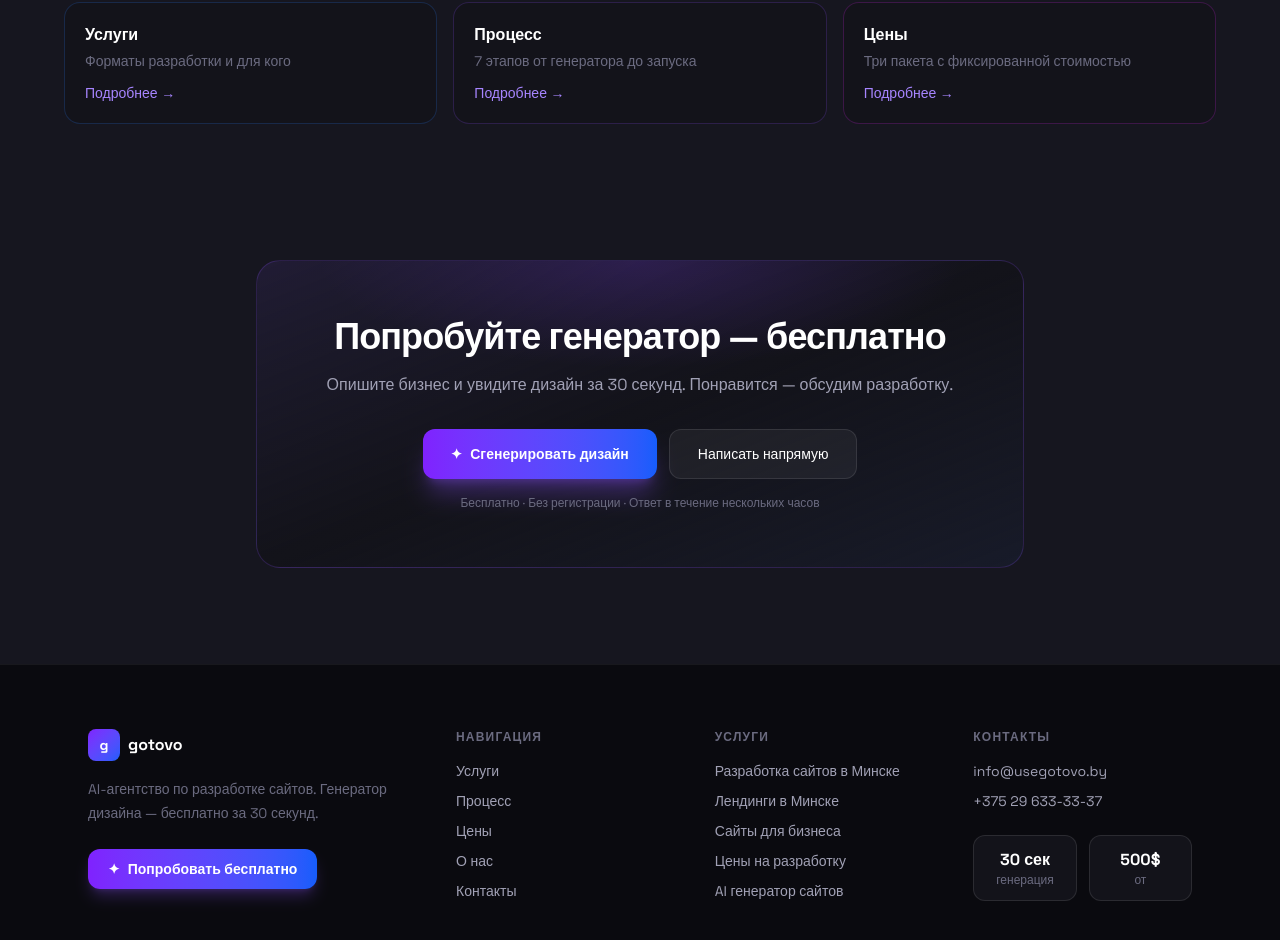
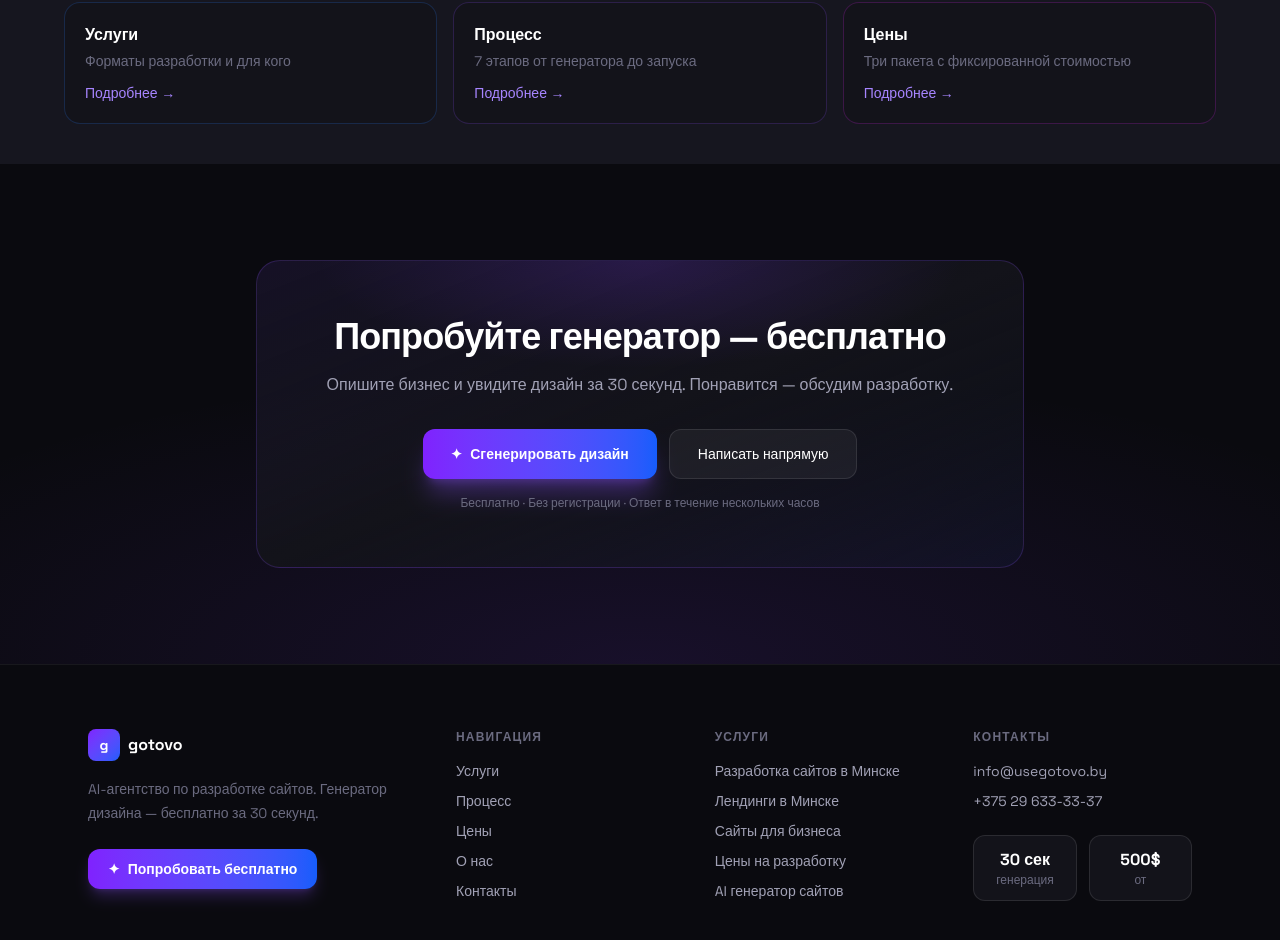
Before and after one commit to Artem-krivko/gotovo, a Next.js app: page /about in a window 1280 px wide. Shown: the part 3591-4531 px from the top of the page. Built offline with nearby package versions, Linux system fonts and the light colour scheme; no server answers.

Commit message:
fix: CTA секция — единый тёмный фон + ambient glow

```diff
--- a/components/sections/cta.tsx
+++ b/components/sections/cta.tsx
@@ -8,7 +8,10 @@ interface CtaProps {
 
 export function Cta({ title, subtitle, button }: CtaProps) {
   return (
-    <section className="bg-[#16161F] px-4 py-16 sm:px-6 sm:py-24">
+    <section className="relative overflow-hidden bg-[#0A0A0F] px-4 py-16 sm:px-6 sm:py-24">
+      {/* Ambient glow: violet по центру снизу */}
+      <div className="pointer-events-none absolute inset-x-0 bottom-0 h-[300px]" aria-hidden="true"
+        style={{ background: "radial-gradient(ellipse 70% 100% at 50% 100%, rgba(124,58,237,0.12), transparent)" }} />
       <div className="mx-auto max-w-3xl">
         <div className="relative overflow-hidden rounded-3xl border border-violet-500/20 bg-gradient-to-br from-violet-500/10 via-[#13131A] to-blue-500/5 p-8 text-center sm:p-14">
           <div className="pointer-events-none absolute inset-0 rounded-3xl" aria-hidden="true"
```
